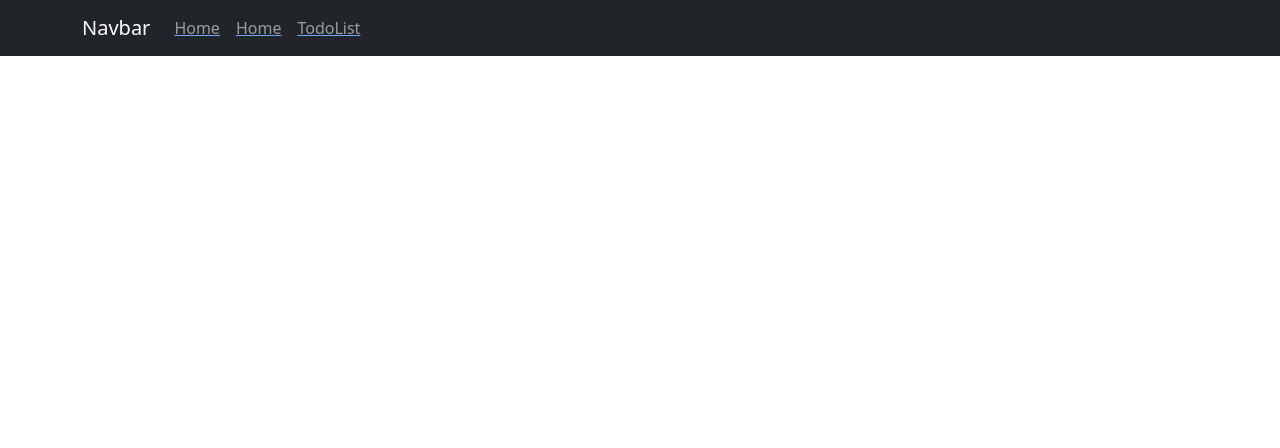
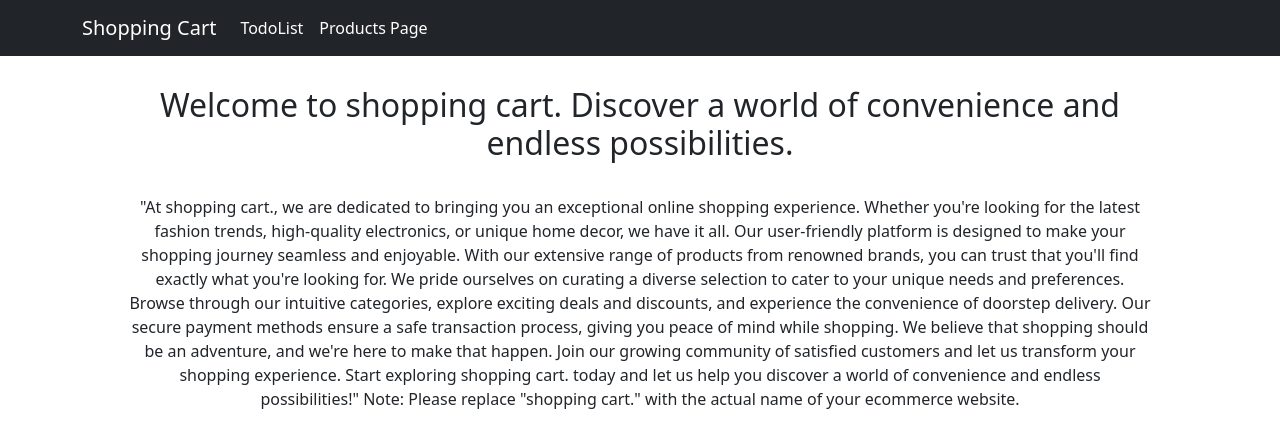
Before and after one commit to suryathink/todo-Ecom, a React (Create React App) app in the folder my-app/: page / in a window 1280 px wide. Shown: the top 448 px of the page. Built offline with nearby package versions, Linux system fonts and the light colour scheme.

Commit message:
Products page added

```diff
--- a/my-app/src/App.css
+++ b/my-app/src/App.css
@@ -2,6 +2,7 @@
   text-align: center;
   /* width: 80%; */
 }
+
 
 .App-logo {
   height: 40vmin;
--- a/my-app/src/App.js
+++ b/my-app/src/App.js
@@ -2,6 +2,8 @@ import './App.css';
 import TodoList from './Components/Todo/TodoList';
 import NavbarComponent from './Components/Navbar';
 import { Routes, Route } from "react-router-dom"
+import Home from './Components/Home';
+import ApiIntegrationPage from './Components/Ecom/ApiIntegrationPage';
 
 function App() {
   return (
@@ -10,10 +12,11 @@ function App() {
      {/* <TodoList/> */}
 
      <Routes>
-        {/* <Route path="/" element={ <Home/> } />
-        <Route path="about" element={ <About/> } />
-        <Route path="contact" element={ <Contact/> } /> */}
-        <Route path="/Todo/todo" element={ <TodoList/> } />
+        <Route path="/" element={ <Home/> } />
+        {/* <Route path="about" element={ <About/> } /> */}
+        {/* <Route path="contact" element={ <Contact/> } />  */}
+        <Route path="/todo" element={ <TodoList/> } />
+        <Route path="/products" element={ <ApiIntegrationPage/> } />
       </Routes>
     </div>
   );
--- /dev/null
+++ b/my-app/src/Components/Ecom/ApiIntegrationPage.jsx
@@ -0,0 +1,41 @@
+import React, { useEffect, useState } from "react";
+import Button from "react-bootstrap/Button";
+import Card from "react-bootstrap/Card";
+
+const ApiIntegrationPage = () => {
+  const [products, setProducts] = useState([]);
+
+  const getData = async () => {
+    try {
+      let data = await fetch(`https://fakestoreapi.com/products`);
+      data = await data.json();
+      console.log(data);
+      setProducts(data);
+    } catch (error) {
+      console.log(error);
+    }
+  };
+
+  useEffect(() => {
+    getData();
+  }, []);
+
+  return (
+    <div style={{width:"90%",margin:"auto",marginTop:"20px",display:"grid",gridTemplateColumns:"repeat(3,1fr)",gap:"25px"}}>
+      {products.map((product) => {
+       return <Card style={{ width: "18rem" }}>
+          <Card.Img variant="top" style={{height:"200px"}} src={product.image} />
+          <Card.Body>
+            <Card.Title>{product.title}</Card.Title>
+            {/* <Card.Text>{product.description}</Card.Text> */}
+            <Card.Text>Price INR {product.price}</Card.Text>
+            <Card.Text>Rating {product.rating.rate}</Card.Text>
+            <Button variant="primary">Add to Cart</Button>
+          </Card.Body>
+        </Card>;
+      })}
+    </div>
+  );
+};
+
+export default ApiIntegrationPage;
--- a/my-app/src/Components/Home.jsx
+++ b/my-app/src/Components/Home.jsx
@@ -1,9 +1,34 @@
-import React from 'react'
+import React from "react";
 
 const Home = () => {
   return (
-    <div>Home</div>
-  )
-}
+    <div style={{width:"80%",margin:"auto",marginTop:"30px"}}>
+      <h2>
+        Welcome to shopping cart. Discover a world of convenience and endless
+        possibilities.
+      </h2>
+ <br/>
+      <p>
+        "At shopping cart., we are dedicated to bringing you an exceptional
+        online shopping experience. Whether you're looking for the latest
+        fashion trends, high-quality electronics, or unique home decor, we have
+        it all. Our user-friendly platform is designed to make your shopping
+        journey seamless and enjoyable. With our extensive range of products
+        from renowned brands, you can trust that you'll find exactly what you're
+        looking for. We pride ourselves on curating a diverse selection to cater
+        to your unique needs and preferences. Browse through our intuitive
+        categories, explore exciting deals and discounts, and experience the
+        convenience of doorstep delivery. Our secure payment methods ensure a
+        safe transaction process, giving you peace of mind while shopping. We
+        believe that shopping should be an adventure, and we're here to make
+        that happen. Join our growing community of satisfied customers and let
+        us transform your shopping experience. Start exploring shopping cart.
+        today and let us help you discover a world of convenience and endless
+        possibilities!" Note: Please replace "shopping cart." with the actual
+        name of your ecommerce website.
+      </p>
+    </div>
+  );
+};
 
-export default Home
+export default Home;
--- a/my-app/src/Components/Navbar.jsx
+++ b/my-app/src/Components/Navbar.jsx
@@ -2,17 +2,22 @@ import Container from 'react-bootstrap/Container';
 import Nav from 'react-bootstrap/Nav';
 import Navbar from 'react-bootstrap/Navbar';
 import { Link } from 'react-router-dom';
+import { useNavigate } from 'react-router-dom';
+import Home from './Home';
+import "../index.css"
 
 function NavbarComponent() {
+    // const navigate = useNavigate()
   return (
     <>
       <Navbar bg="dark" data-bs-theme="dark">
         <Container>
-          <Navbar.Brand>Navbar</Navbar.Brand>
+          <Navbar.Brand ><Link className='linkStyle' to ="/" >Shopping Cart</Link></Navbar.Brand>
           <Nav className="me-auto">
-         <Link ><Nav.Link >Home</Nav.Link></Link>
-         <Link ><Nav.Link >Home</Nav.Link></Link>
-         <Link to="todo"><Nav.Link >TodoList</Nav.Link></Link>
+         {/* <Link ><Nav.Link >Home</Nav.Link></Link>     */}
+         {/* <Link ><Nav.Link >Home</Nav.Link></Link>     */}
+        <Nav.Link > <Link className='linkStyle' to ="/todo" >TodoList </Link> </Nav.Link>
+        <Nav.Link > <Link className='linkStyle' to ="/products" >Products Page </Link> </Nav.Link>
           </Nav>
         </Container>
       </Navbar>
--- a/my-app/src/Components/Todo/TodoList.jsx
+++ b/my-app/src/Components/Todo/TodoList.jsx
@@ -1,75 +1,70 @@
-import React, { useState } from 'react';
+import React, { useState } from "react";
 
 const TodoList = () => {
-
   // Styles
   const inputContainerStyle = {
-    display: 'flex',
-    width:"50%",
-    alignItems:"center",
-    marginBottom: '1rem',
+    display: "flex",
+    alignItems: "center",
+    marginBottom: "1rem",
   };
 
   const inputStyle = {
-    flex: '1',
-    padding: '0.5rem',
-    marginRight: '0.5rem',
+    flex: "1",
+    padding: "0.5rem",
+    marginRight: "0.5rem",
   };
 
   const addButtonStyle = {
-    padding: '0.5rem',
-    backgroundColor: '#4CAF50',
-    border: 'none',
-    color: 'white',
-    cursor: 'pointer',
+    padding: "0.5rem",
+    backgroundColor: "#4CAF50",
+    border: "none",
+    color: "white",
+    cursor: "pointer",
   };
 
   const taskListStyle = {
-    listStyle: 'none',
-    padding: '0',
+    listStyle: "none",
+    padding: "0",
     // cursor: 'pointer',
   };
 
   const taskItemStyle = {
-    display: 'flex',
-    alignItems: 'center',
-    marginBottom: '0.5rem',
-    backgroundColor:"orange",
-    width:"50%"
+    display: "flex",
+    alignItems: "center",
+    marginBottom: "0.5rem",
+    backgroundColor: "orange",
+    // width:"50%"
   };
 
   const taskTextStyle = {
-    flex: '1',
-    cursor: 'pointer',
+    flex: "1",
+    cursor: "pointer",
   };
 
   const removeButtonStyle = {
-    padding: '0.5rem',
-    backgroundColor: '#f44336',
-    border: 'none',
-    color: 'white',
-    cursor: 'pointer',
-    marginLeft: '0.5rem',
+    padding: "0.5rem",
+    backgroundColor: "#f44336",
+    border: "none",
+    color: "white",
+    cursor: "pointer",
+    marginLeft: "0.5rem",
   };
 
   const [tasks, setTasks] = useState([]);
-  const [newTask, setNewTask] = useState('');
+  const [newTask, setNewTask] = useState("");
 
   const handleInputChange = (e) => {
     setNewTask(e.target.value);
   };
 
   const handleAddTask = () => {
-
-    if(newTask.length === 0  || newTask.trim()===""){
-        alert("Task Cannot be Empty")
+    if (newTask.length === 0 || newTask.trim() === "") {
+      alert("Task Cannot be Empty");
       return;
+    } else {
+      setTasks([...tasks, { id: Date.now(), text: newTask, completed: false }]);
+      setNewTask("");
     }
-     else{
-            setTasks([...tasks, { id: Date.now(), text: newTask, completed: false }]);
-            setNewTask('');
-     }
-
   };
 
   const handleCompleteTask = (taskId) => {
@@ -87,12 +82,13 @@ const TodoList = () => {
   const completedTasks = tasks.filter((task) => task.completed);
 
   return (
-    <div>
+    <div style={{ margin: "auto" }}>
       <h2>To-Do List Component</h2>
 
       <p>Total tasks: {tasks.length}</p>
       <p>Completed tasks: {completedTasks.length}</p>
 
+      <div style={{ margin: "auto", width: "50%" }}>
         <div style={inputContainerStyle}>
           <input
             type="text"
@@ -112,19 +108,22 @@ const TodoList = () => {
               <span
                 style={{
                   ...taskTextStyle,
-                textDecoration: task.completed ? 'line-through' : 'none',
+                  textDecoration: task.completed ? "line-through" : "none",
                 }}
                 onClick={() => handleCompleteTask(task.id)}
               >
                 {task.text}
               </span>
-            <button onClick={() => handleRemoveTask(task.id)} style={removeButtonStyle}>
+              <button
+                onClick={() => handleRemoveTask(task.id)}
+                style={removeButtonStyle}
+              >
                 Remove
               </button>
             </li>
           ))}
         </ul>
-
+      </div>
     </div>
   );
 };
--- a/my-app/src/index.css
+++ b/my-app/src/index.css
@@ -11,3 +11,8 @@ code {
   font-family: source-code-pro, Menlo, Monaco, Consolas, 'Courier New',
     monospace;
 }
+
+.linkStyle{
+  text-decoration: none;
+  color: white;
+}
```
Lines whose indentation alone changed are shown as unchanged.
